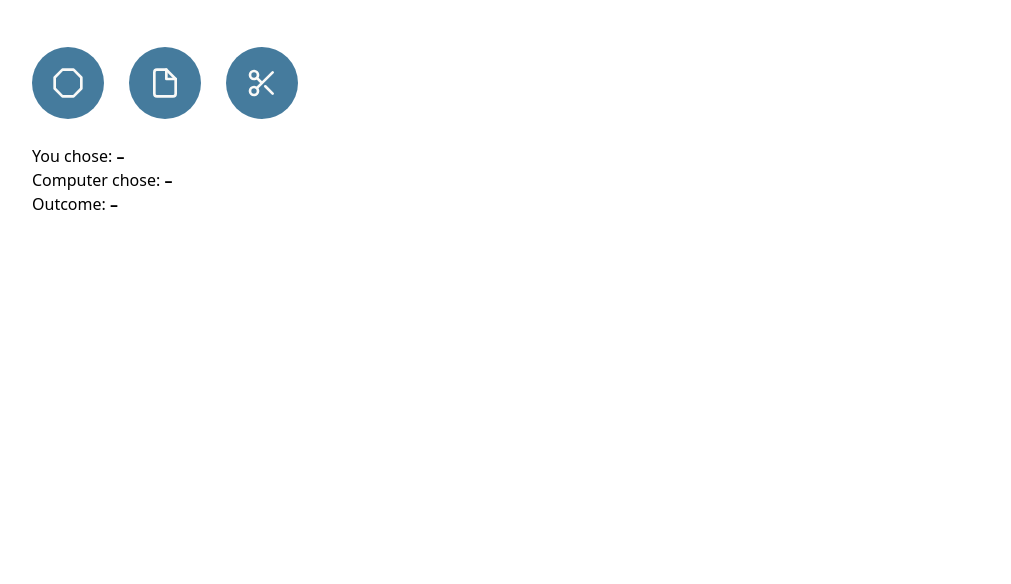
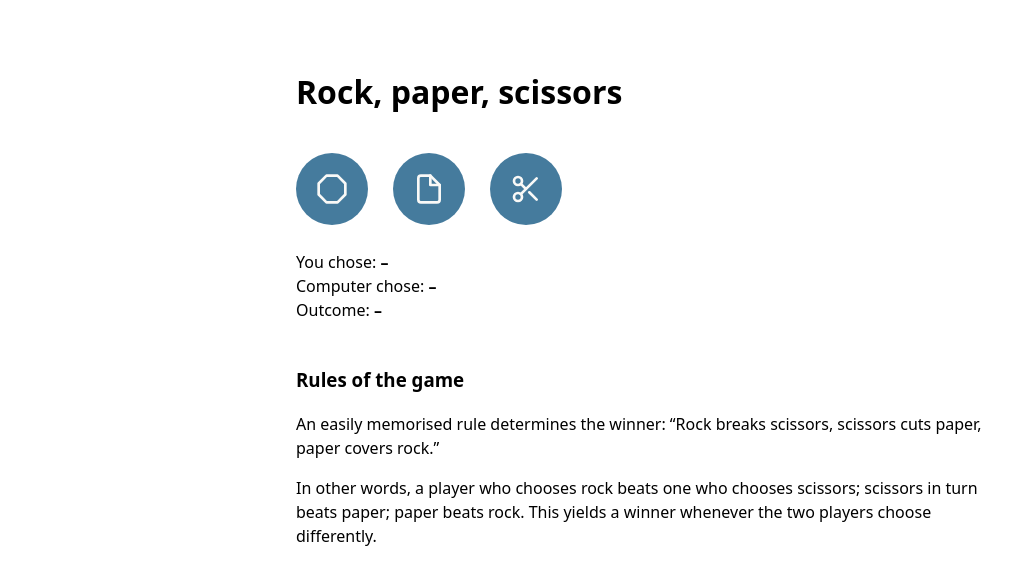
Before and after one commit to KaterinaShepeleva/rock-paper-scissors, a React (Vite) app: page / in a window 1280 px wide. Shown: the top 584 px of the page, without its empty margins (0-1011 px from the left). Built offline with nearby package versions, Linux system fonts and the light colour scheme.

Commit message:
Added rules of the game

```diff
--- a/src/components/App/App.css
+++ b/src/components/App/App.css
@@ -3,3 +3,32 @@
   margin: 0 auto;
   padding: 2rem;
 }
+
+.container {
+  width: 100%;
+  margin: 0 auto;
+  padding: 15px;
+  max-width: 700px;
+}
+
+.wrapper {
+  display: flex;
+  flex-direction: column;
+  gap: 0;
+}
+
+.aside {
+  flex-basis: 100%;
+}
+
+@media screen and (min-width: 640px) {
+  .container {
+    padding: 15px 36px;
+  }
+}
+
+@media screen and (min-width: 1024px) {
+  .container {
+    max-width: 760px;
+  }
+}
--- a/src/components/App/App.tsx
+++ b/src/components/App/App.tsx
@@ -1,11 +1,22 @@
 import './App.css';
 import Board from 'components/Board/Board';
+import Rules from 'components/Rules/Rules';
 
 const App = () => {
     return (
-        <>
-            <Board/>
-        </>
+        <div className="container">
+            <h1>Rock, paper, scissors</h1>
+
+            <div className="wrapper">
+                <main className="board-container">
+                    <Board/>
+                </main>
+
+                <aside className="aside">
+                    <Rules/>
+                </aside>
+            </div>
+        </div>
     );
 };
 
--- a/src/components/Board/Board.css
+++ b/src/components/Board/Board.css
@@ -1,6 +1,5 @@
 .board {
     padding-top: 15px;
-    padding-right: 15px;
 }
 
 .game-outcome {
--- /dev/null
+++ b/src/components/Rules/Rules.tsx
@@ -0,0 +1,15 @@
+const Rules = () => (
+    <div className="rules">
+        <h3>Rules of the game</h3>
+        <p>
+            An easily memorised rule determines the winner:
+            “Rock breaks scissors, scissors cuts paper, paper covers rock.”
+        </p>
+        <p>
+            In other words, a player who chooses rock beats one who chooses scissors; scissors in turn beats paper;
+            paper beats rock. This yields a winner whenever the two players choose differently.
+        </p>
+    </div>
+);
+
+export default Rules;
```
